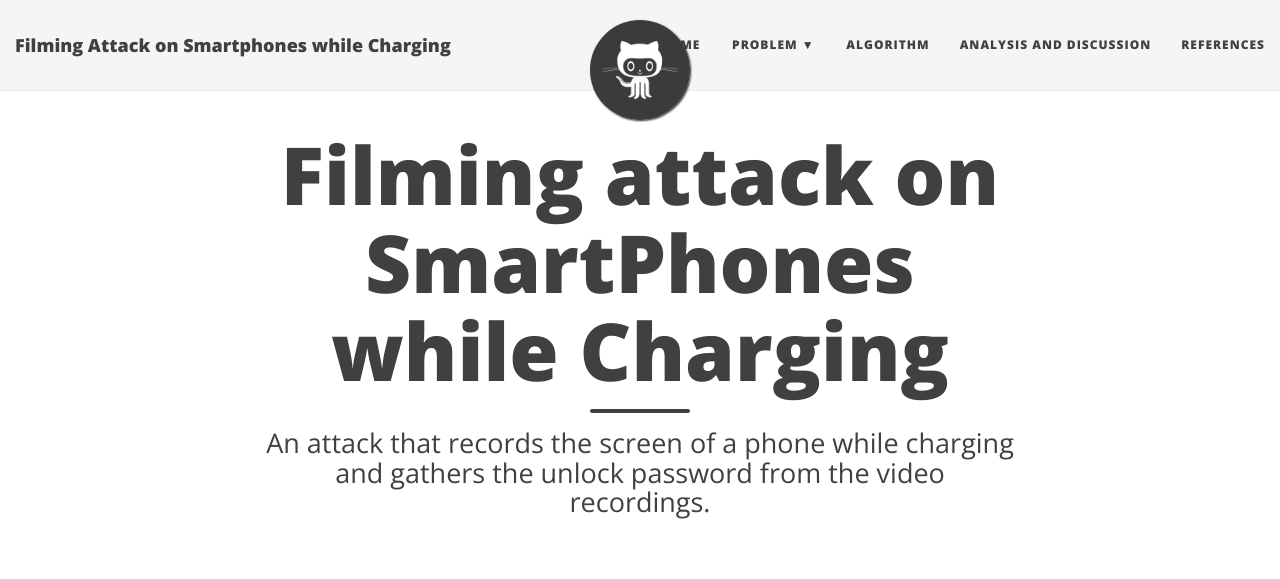
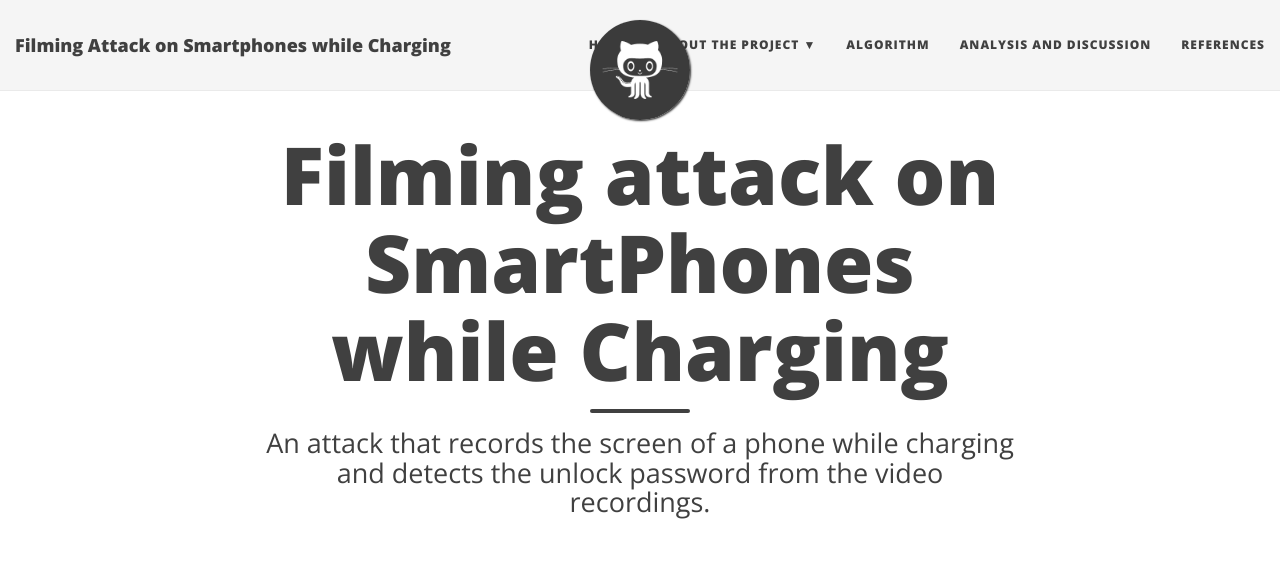
Before and after one commit to UCLA-ECE209AS-2018W/Shoban, a Jekyll site: the page built from index.html, in a window 1280 px wide. Shown: the top 579 px of the page. Built offline with Jekyll 4.4.1, drawn with Linux system fonts in a browser that asks for light colours; nearby versions of some CDN libraries; the list of posts is cut into pages by our own code.

```diff
--- a/_config.yml
+++ b/_config.yml
@@ -24,13 +24,13 @@ description: A virtual proof that name is awesome!
 # List of links in the navigation bar
 navbar-links:
   Home: "home"
-  Problem:
-    - Beautiful Jekyll: "http://deanattali.com/beautiful-jekyll/"
+  About the Project:
+    - Abstract: "abstract"
     - Learn markdown: "http://www.markdowntutorial.com/"
     - GitHub Pages: "https://pages.github.com/"
   Algorithm: "http://deanattali.com"
   Analysis and Discussion:
-  References:
+  References: "references"
 
 # Image to show in the navigation bar - image must be a square (width = height)
 # Remove this parameter if you don't want an image in the navbar
--- a/index.html
+++ b/index.html
@@ -1,7 +1,7 @@
 ---
 layout: page
 title: Filming attack on SmartPhones while Charging
-subtitle: An attack that records the screen of a phone while charging and gathers the unlock password from the video recordings.
+subtitle: An attack that records the screen of a phone while charging and detects the unlock password from the video recordings.
 use-site-title: true
 ---
 
```
Also changed, not shown: abstract.md (added, +30 -0 lines), references.md (added, +16 -0 lines).
